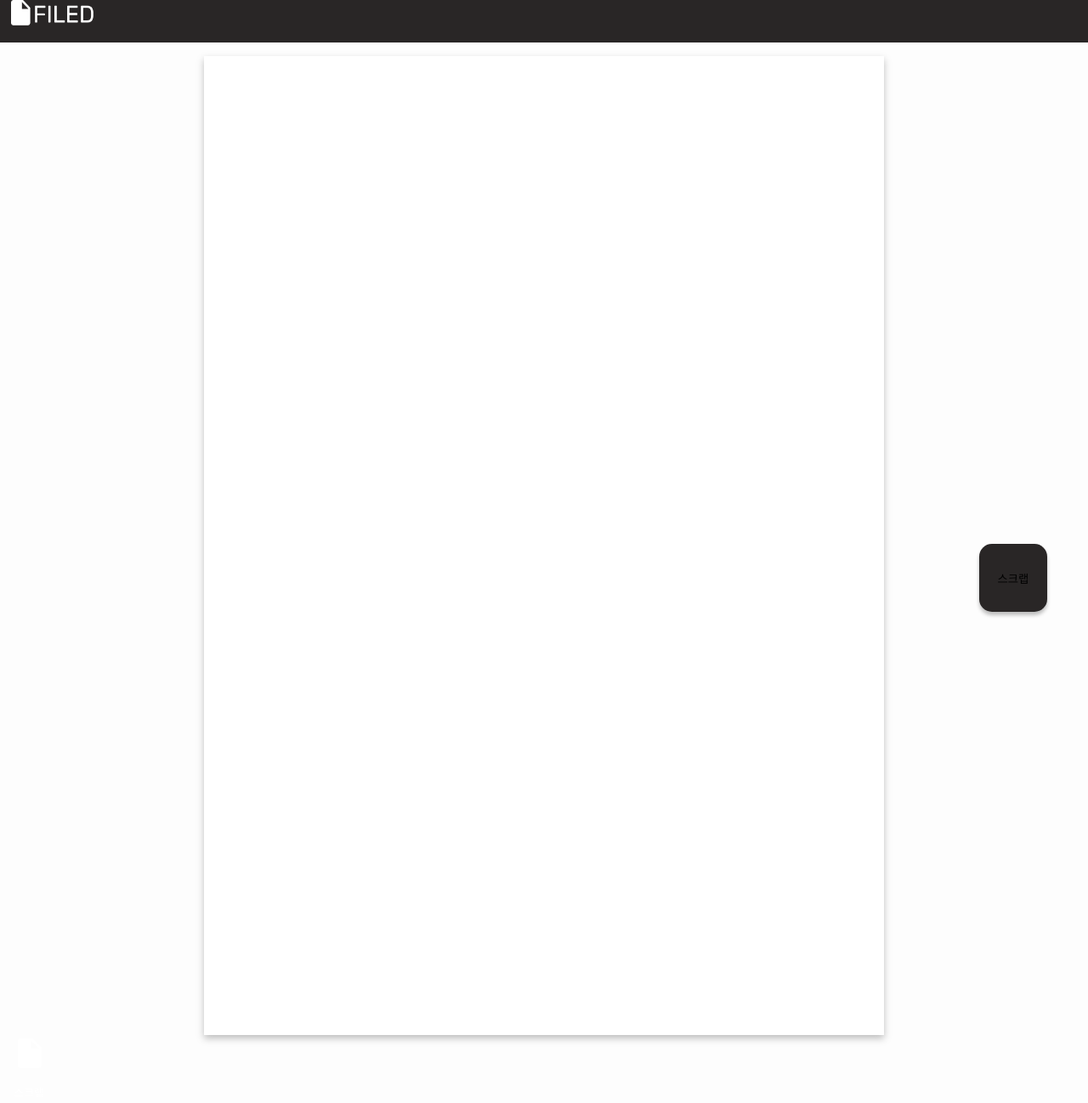
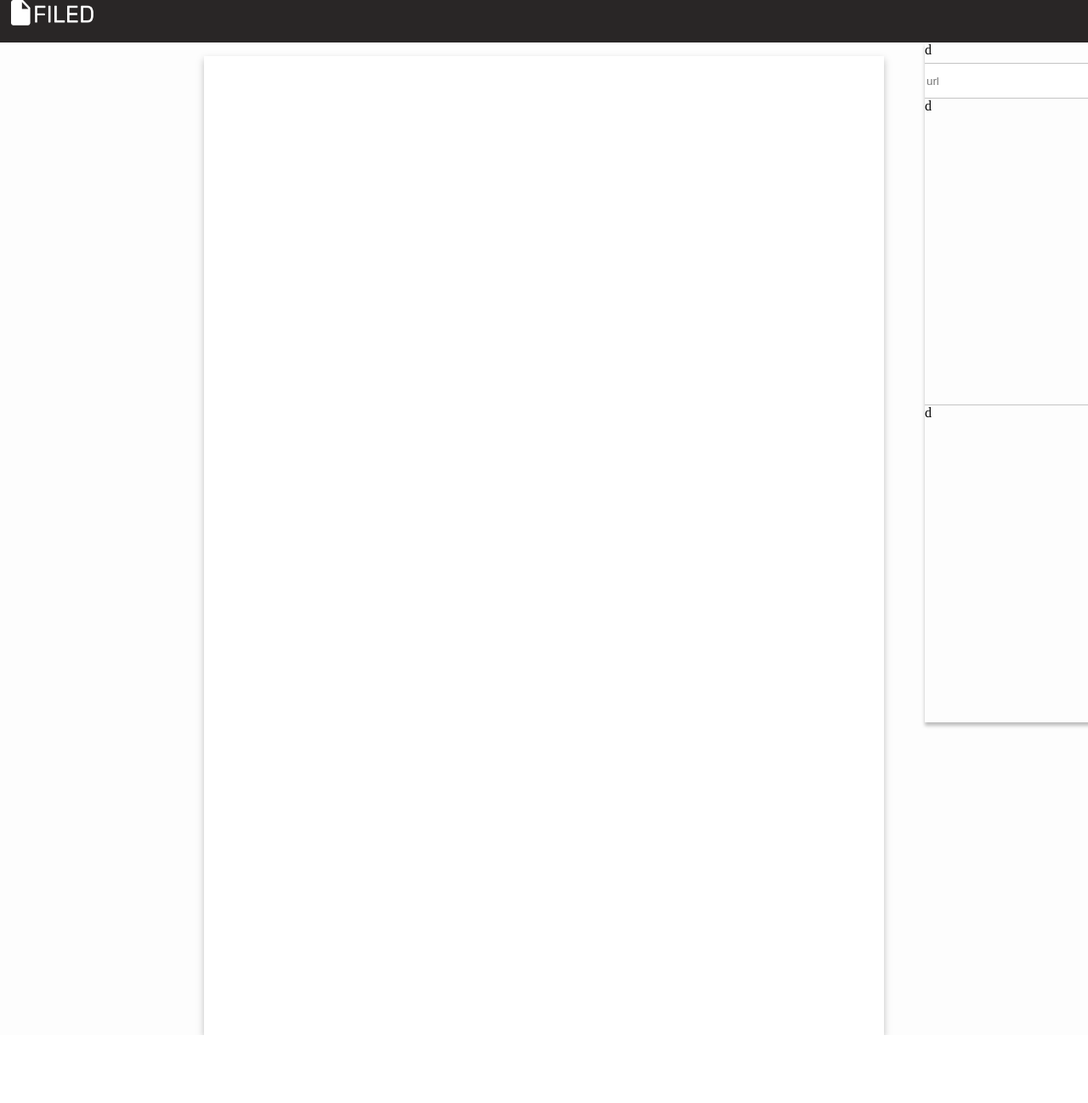
Before and after one commit to Dev93junho/BlockNote, a Flask app: page / in a window 1280 px wide. Shown: the whole page at 85% size. After the commit the page ends 1218 px from the top, so only its background shows below. Run offline with Flask 2, Linux system fonts and the light colour scheme.

Commit message:
updated front page

```diff
--- a/static/style.css
+++ b/static/style.css
@@ -2,6 +2,13 @@ body{margin: 0; background-color: #fdfdfd; }
 .nav{width: 100%; height: 50px; background: #292626; margin-left: auto; margin-right: auto; display: inline-block;}
 #logo{margin-top: auto; margin-bottom: auto; margin-left: 1%;}
 #logo>img{width: 100px; height: 30px;}
+.container{display: flex;}
 .word_sheet{padding: 1em; width: 60%; height: 70rem; margin-left: auto; margin-right: auto; margin-top: 1em; background-color: #fff; filter: drop-shadow(0px 4px 4px rgba(0, 0, 0, 0.25));}
 #board{border-style: none; width: 30.8rem; height: 70rem;}
-.scrappy_fab>input{cursor: pointer; position: fixed; top: 80%; left: 90%; box-shadow: 0px 4px 4px rgba(0, 0, 0, 0.25);width: 80px; height: 80px; border-radius: 15px; border-style: none; background-color: #292626;}
+/* .scrappy_fab>input{cursor: pointer; position: fixed; top: 80%; left: 90%; box-shadow: 0px 4px 4px rgba(0, 0, 0, 0.25);width: 80px; height: 80px; border-radius: 15px; border-style: none; background-color: #292626;} */
+.sidebar{position: fixed; left: 85%; width: 30%; height: 100%; background-color: #fdfdfd; box-shadow: 0px 4px 4px rgba(0, 0, 0, 0.25);}
+.sidebar>.put{height: 3%; border-bottom: #c4c4c4 solid 1px;}
+.sidebar>.sm-url{height: 5%; border-bottom: #c4c4c4 solid 1px; vertical-align: middle;}
+.sidebar>.sm-url>input{border-style: none; height: 100%; width: 100%;}
+.sidebar>.tb_box{height: 45%; border-bottom: #c4c4c4 solid 1px; display: grid;}
+.sidebar>.str_box{height: 45%; }
--- a/templates/docspace.html
+++ b/templates/docspace.html
@@ -11,14 +11,19 @@
                 <img src="{{ url_for('static', filename='image/FiledLogo.png')}}">
             </div>
         </div>
-        <div class="result_disiplay" method="get">
-            <form class="word_sheet">
-                <input type="text" id="board">
-            </form>
-        </div>
-        <form class="scrappy_fab">
-            <img src="{{ url_for('static', filename='image/icon_scrap.png')}}">
-            <input type="button" value="스크랩">
-        </form>
+            <div class="container">
+                <form class="word_sheet">
+                    <input type="text" id="board">
+                </form>
+                <div class="sidebar">
+                    <div class="put">d</div>
+                    <div class="sm-url"><input type="search" placeholder="url"></div>
+                    <div class="tb_box">d</div>
+                    <div class="str_box">d</div>
+                </div>
+            </div>
+            <!-- <form class="scrappy_fab">
+                <input type="button" value="스크랩">
+            </form> -->
     </body>
 </html>
```
